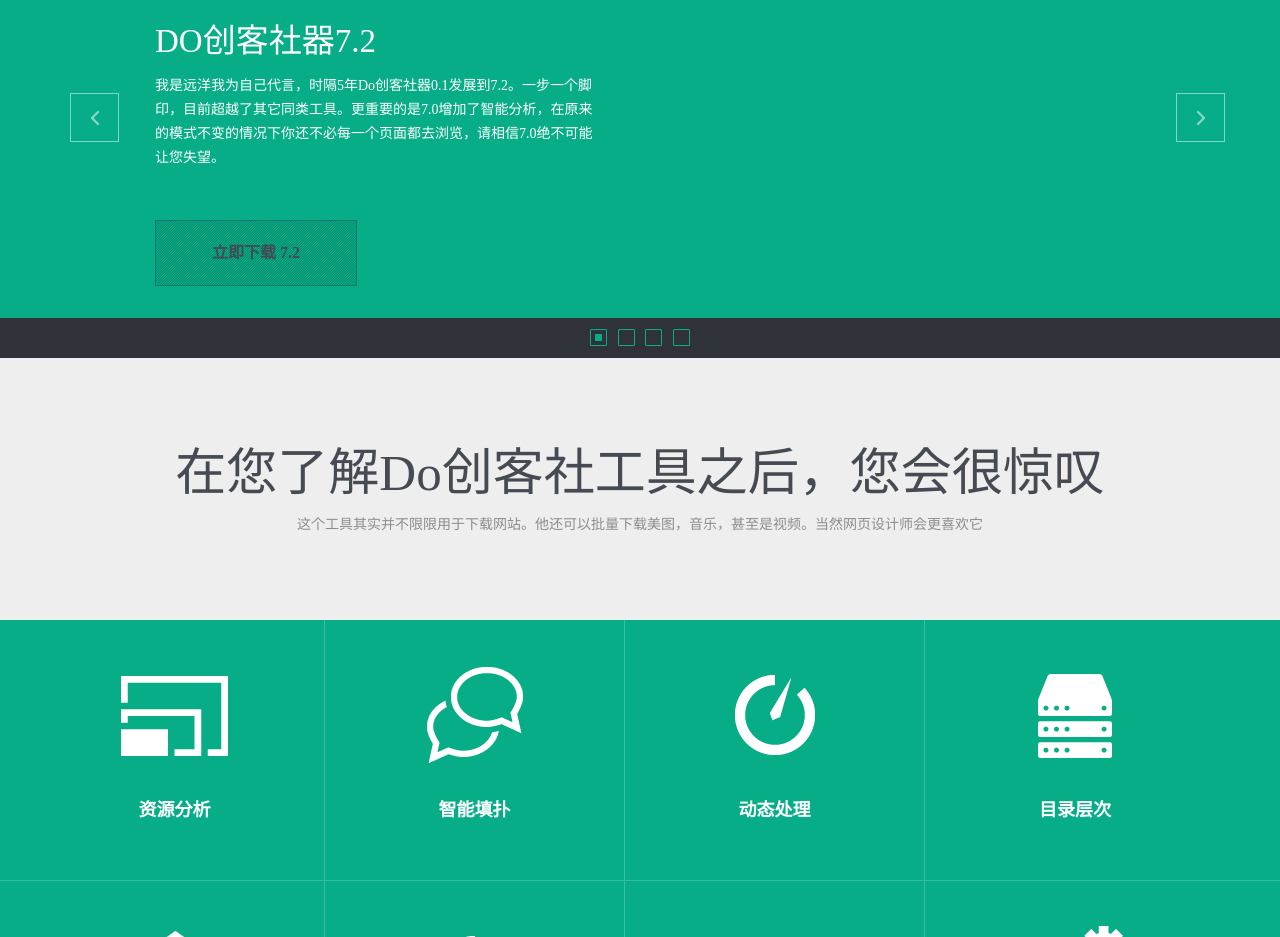
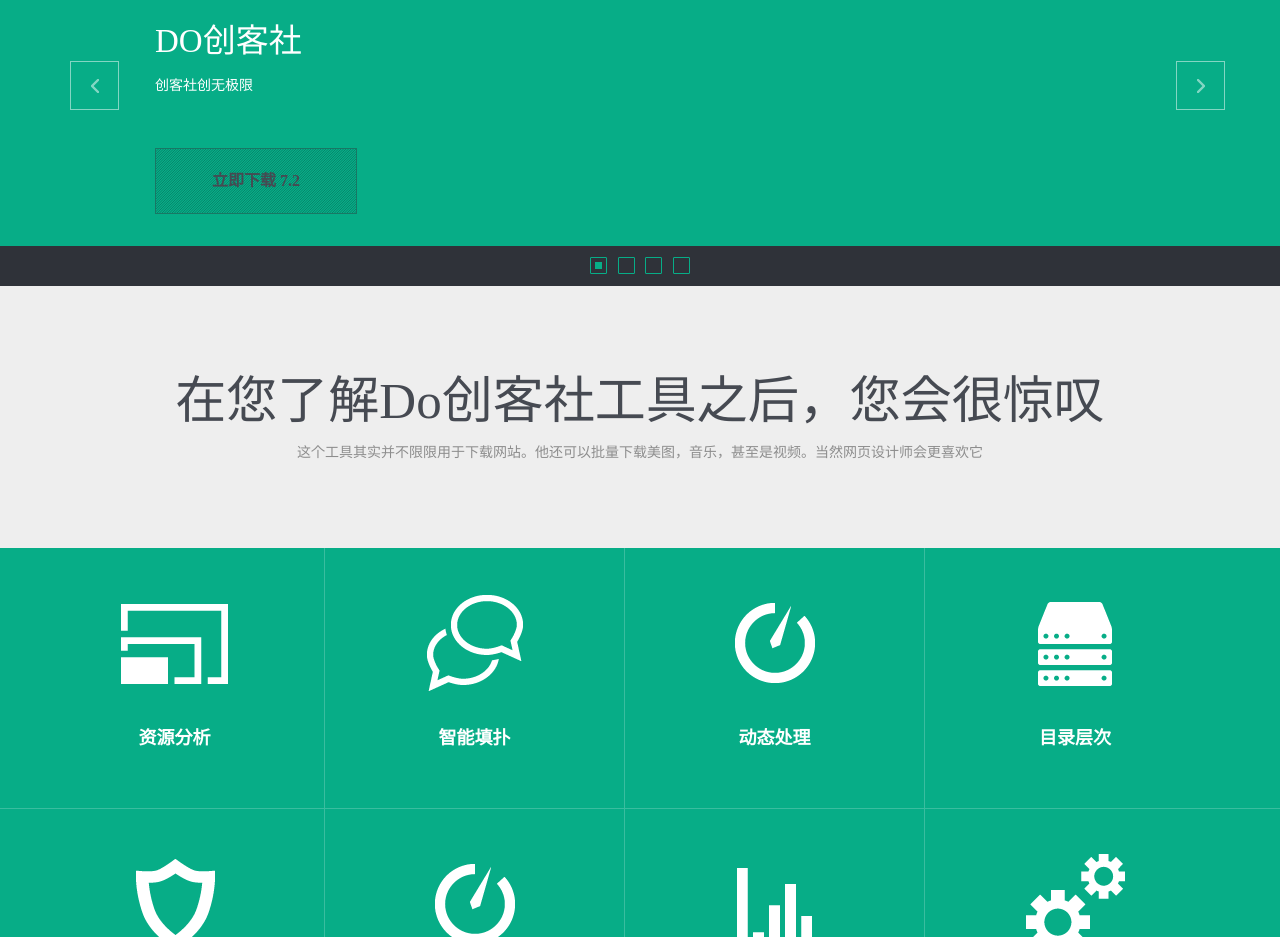
Before and after one commit to Linjiejason/hello-world, a plain HTML site: page index.html in a window 1280 px wide. Shown: the part 163-1100 px from the top of the page. Drawn offline with nearby package versions, Linux system fonts and the light colour scheme; some packages are replaced by stand-ins of ours; a script that the page names is missing; a web font is replaced by a local one.

Commit message:
Update index.html

```diff
--- a/index.html
+++ b/index.html
@@ -4,8 +4,8 @@
 <meta charset="utf-8">
 <title>Do创客社</title>
 <meta name="viewport" content="width=device-width, initial-scale=1.0">
-<meta name="keywords" content="整站下载器,整站下载工具,Do创客社">
-<meta name="description" content="Do创客社工具官方网站，Do创客社器官方网站。下载最新整站下载工具。">
+<meta name="keywords" content="Do创客社">
+<meta name="description" content="Do创客社官方网站。">
 <meta name="author" content="hudd">
 <link href="css/bootstrap.min.css" rel="stylesheet" media="screen">
 <link href="css/bootstrap-responsive.min.css" rel="stylesheet" media="screen">
@@ -45,8 +45,8 @@
           <div class="slide1 nBg">
             <div class="row-fluid">
               <div class="span6">
-                <h2 class="titleone">Do创客社器7.2　</h2>
-                <p>我是远洋我为自己代言，时隔5年Do创客社器0.1发展到7.2。一步一个脚印，目前超越了其它同类工具。更重要的是7.0增加了智能分析，在原来的模式不变的情况下你还不必每一个页面都去浏览，请相信7.0绝不可能让您失望。</p>
+                <h2 class="titleone">Do创客社　</h2>
+                <p>创客社创无极限</p>
                 <a class="big-grn-btn" href="#">立即下载 7.2</a></div>
               <div class="span6"><img src="img/big-slider/slide1.png" alt="image alt text"/></div>
             </div>
```
